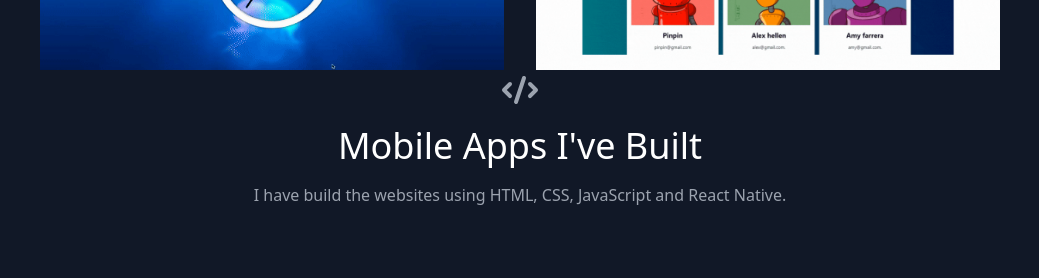
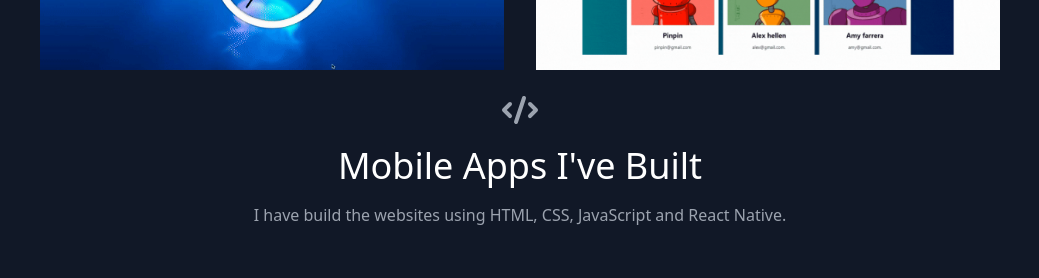
Before and after one commit to N-E-K-0/Portfolio, a React (Create React App) app: page / in a window 1280 px wide. Shown: the part 2046-2324 px from the top of the page, without its empty margins (120-1159 px from the left). Built offline with nearby package versions, Linux system fonts and the light colour scheme.

Commit message:
fix: mobile app section height adjusted 2

```diff
--- a/src/components/Projects.js
+++ b/src/components/Projects.js
@@ -45,12 +45,12 @@ export default function Projects() {
         </div>
 
         {/* mobile apps */}
-        <div className="flex flex-col h-full mb-20">
+        <div className="flex flex-col w-full mb-20 mt-5">
           <CodeIcon className="mx-auto inline-block w-10 mb-4" />
           <h1 className="sm:text-4xl text-3xl font-medium title-font mb-4 text-white">
             Mobile Apps I've Built
           </h1>
-          <p className="lg:h-2/3 mx-auto leading-relaxed text-base">
+          <p className="lg:w-2/3 mx-auto leading-relaxed text-base">
             I have build the websites using HTML, CSS, JavaScript and React
             Native.
           </p>
@@ -61,7 +61,7 @@ export default function Projects() {
             <a
               href={project.link}
               key={project.image}
-              className="sm:h-1/2 h-100 p-4"
+              className="sm:w-1/2 w-100 h-full p-4"
             >
               <div className="flex relative">
                 <img
@@ -69,7 +69,7 @@ export default function Projects() {
                   className="absolute inset-0 w-full h-full object-cover object-center"
                   src={project.image}
                 />
-                <div className="px-8 py-10 relative z-10 h-full border-4 border-gray-800 bg-gray-900 opacity-0 hover:opacity-100">
+                <div className="px-8 py-10 relative z-10 w-full h-full border-4 border-gray-800 bg-gray-900 opacity-0 hover:opacity-100">
                   <h2 className="tracking-widest text-sm title-font font-medium text-green-400 mb-1">
                     {project.subtitle}
                   </h2>
```
